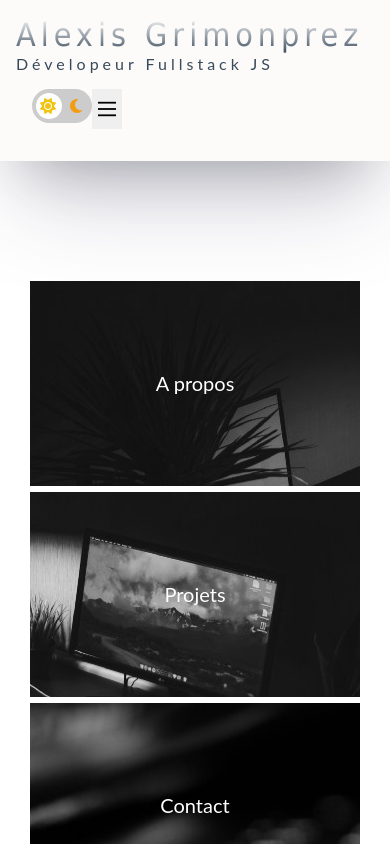
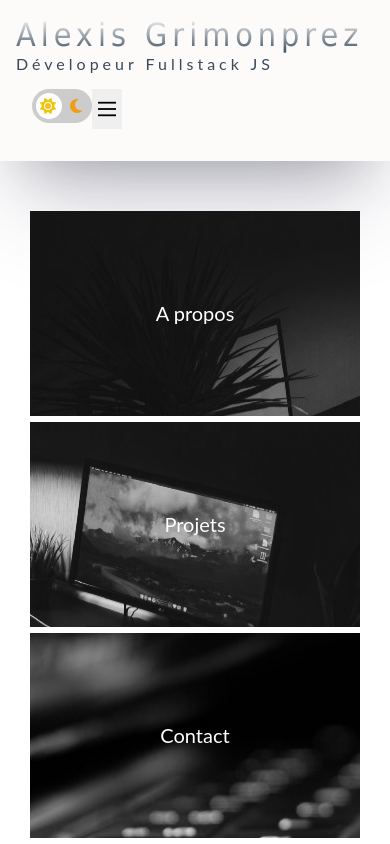
Before and after one commit to GrimonprezAlexis/Angular-portofolio, an Angular app: page / in a window 390 px wide. Shown: the top 844 px of the page. Built offline with nearby package versions, Linux system fonts and the light colour scheme.

Commit message:
Update header

```diff
--- a/package.json
+++ b/package.json
@@ -6,7 +6,7 @@
     "build": "ng build",
     "watch": "ng build --watch --configuration development",
     "test": "ng test",
-    "start": "concurrently \"node ./server.js\" \"ng serve\"",
+    "start": "ng serve",
     "start:proxy": "node server.js --proxy-config",
     "start:prod": "node server.js --configuration=prod"
   },
--- a/src/app/components/header/header.component.ts
+++ b/src/app/components/header/header.component.ts
@@ -33,7 +33,7 @@ export class HeaderComponent implements OnInit, OnDestroy {
 
   isHeaderVisible = true;
   lastScrollTop = 0;
-  scrollThreshold = 35; // Adjust this value as needed
+  scrollThreshold = 20; // Adjust this value as needed
 
   @HostListener('window:scroll', [])
   onScroll(): void {
--- a/src/app/pages/home/responsive.scss
+++ b/src/app/pages/home/responsive.scss
@@ -3,7 +3,7 @@
 --------------------------------------------------------------*/
 @media screen and (min-width: 320px) and (max-width:992px){
     .container {
-      margin-top: 120px;
+      margin-top: 50px;
     }
 
     .row {
```
